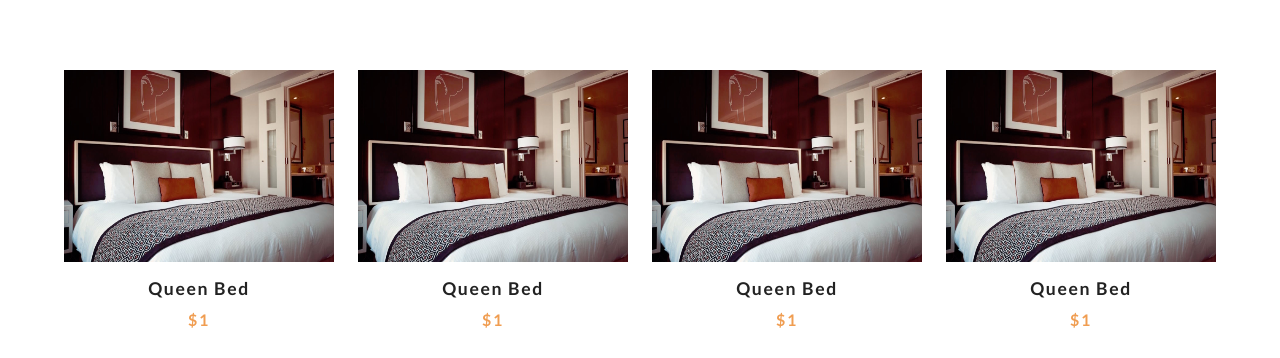
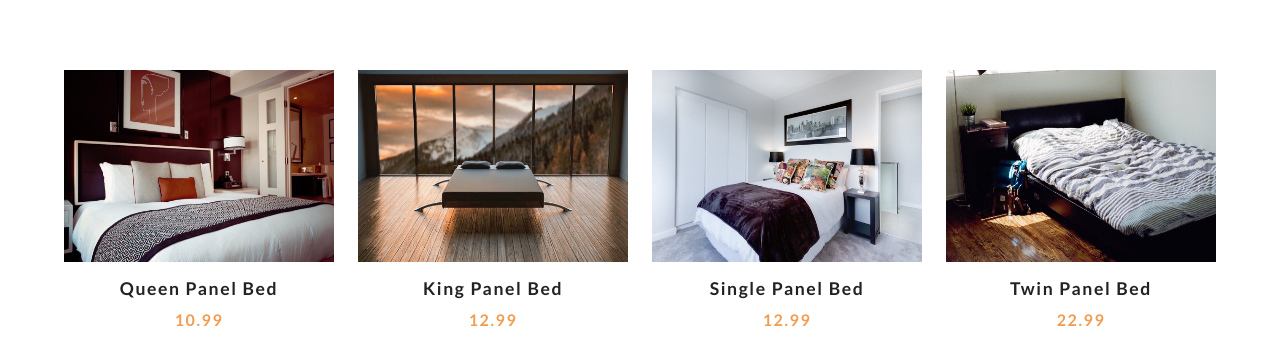
Before and after one commit to OkeyTruong/Shopping-Card-Js, a plain HTML site: page index.html in a window 1280 px wide. Shown: the part 522-880 px from the top of the page. Drawn offline with Linux system fonts and the light colour scheme.

Commit message:
display products

```diff
--- a/app.js
+++ b/app.js
@@ -0,0 +1,84 @@
+const cartBtn = document.querySelector('.cart-btn');
+const closeCartBtn = document.querySelector('.close-cart');
+const clearCartBtn = document.querySelector('.clear-cart');
+const cartDOM = document.querySelector('.cart');
+const cartOverlay = document.querySelector('.cart-overlay');
+const cartItems = document.querySelector('.cart-items');
+const cartTotal = document.querySelector('.cart-total');
+const cartContent = document.querySelector('.cart-content');
+const productsDOM = document.querySelector('.products-center');
+
+// const cart = {
+
+//     cartBtn: cartBtn,
+//     closeCartBtn: closeCartBtn,
+//     clearCartBtn: clearCartBtn,
+//     cartDOM: cartDOM,
+//     cartOverlay: cartOverlay,
+//     cartItems: cartItems,
+//     cartTotal: cartTotal,
+//     cartContent: cartContent,
+//     productsDOM: productsDOM,
+// }
+// console.log(cart);
+
+// cart
+
+let cart = [];
+
+// getting the products
+class Products {
+    async getProducts() {
+        try {
+            let result = await fetch('products.json');
+            let data = await result.json();
+            let products = data.items;
+            products = products.map(item => {
+                const { title, price } = item.fields;
+                const { id } = item.sys;
+                const image = item.fields.image.fields.file.url;
+                return { title, price, id, image };
+            });
+            return products;
+        } catch (error) {
+            console.log(error);
+        }
+    }
+}
+// display products
+class UI {
+    displayProducts(products) {
+        let result = '';
+        console.log(products);
+        products.forEach(product => {
+            result += `
+            <!-- single product -->
+            <article class="product">
+                <div class="img-container">
+                    <img class="product-img" src=${product.image} alt="product">
+                    <button class="bag-btn" data-id="1">
+                        <i class="fa fa-shopping-cart"></i> add to bag
+                    </button>
+                </div>
+                <h3>${product.title}</h3>
+                <h4>${product.price}</h4>
+            </article>
+            <!-- end of single product -->
+            `
+        })
+        productsDOM.innerHTML = result;
+    }
+}
+// local storage
+class Storage {
+
+}
+
+document.addEventListener('DOMContentLoaded', () => {
+    const ui = new UI();
+    const products = new Products();
+    const storage = new Storage();
+
+    // get all products
+    products.getProducts().then(products => ui.displayProducts(products));
+});
--- a/index.html
+++ b/index.html
@@ -46,55 +46,8 @@
             <h2>our products</h2>
         </div>
         <div class="products-center">
-            <article class="product">
-                <div class="img-container">
-                    <img class="product-img" src="./images/product-1.jpeg" alt="product">
-                    <button class="bag-btn" data-id="1">
-                        <i class="fa fa-shopping-cart"></i> add to bag
-                    </button>
-                </div>
-                <h3>queen bed</h3>
-                <h4>$1</h4>
-            </article>
-            <article class="product">
-                <div class="img-container">
-                    <img class="product-img" src="./images/product-1.jpeg" alt="product">
-                    <button class="bag-btn" data-id="1">
-                        <i class="fa fa-shopping-cart"></i> add to bag
-                    </button>
-                </div>
-                <h3>queen bed</h3>
-                <h4>$1</h4>
-            </article>
-            <article class="product">
-                <div class="img-container">
-                    <img class="product-img" src="./images/product-1.jpeg" alt="product">
-                    <button class="bag-btn" data-id="1">
-                        <i class="fa fa-shopping-cart"></i> add to bag
-                    </button>
-                </div>
-                <h3>queen bed</h3>
-                <h4>$1</h4>
-            </article>
-            <article class="product">
-                <div class="img-container">
-                    <img class="product-img" src="./images/product-1.jpeg" alt="product">
-                    <button class="bag-btn" data-id="1">
-                        <i class="fa fa-shopping-cart"></i> add to bag
-                    </button>
-                </div>
-                <h3>queen bed</h3>
-                <h4>$1</h4>
-            </article><article class="product">
-                <div class="img-container">
-                    <img class="product-img" src="./images/product-1.jpeg" alt="product">
-                    <button class="bag-btn" data-id="1">
-                        <i class="fa fa-shopping-cart"></i> add to bag
-                    </button>
-                </div>
-                <h3>queen bed</h3>
-                <h4>$1</h4>
-            </article>
+
+
         </div>
     </section>
     <!-- End of Products -->
```
